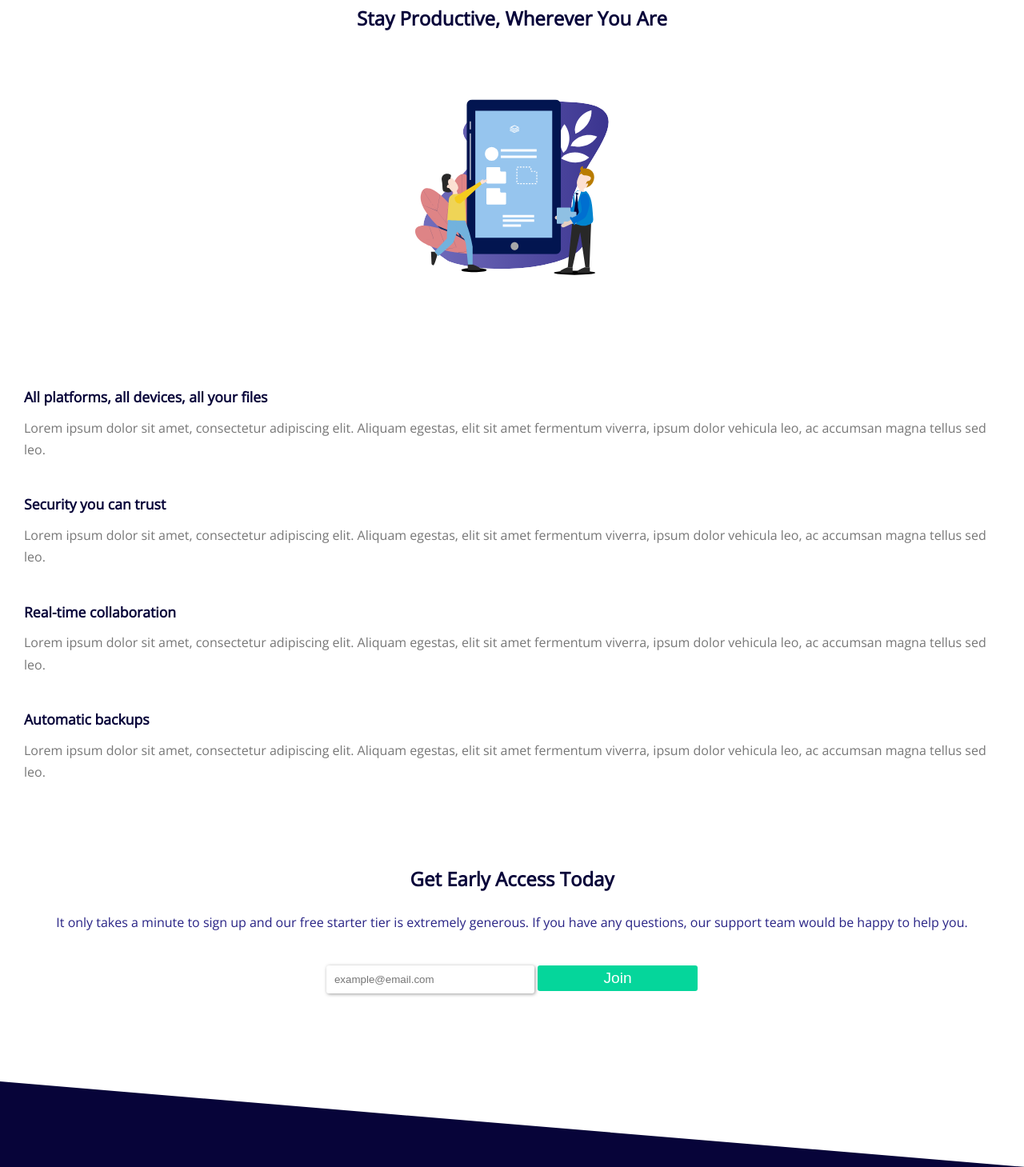
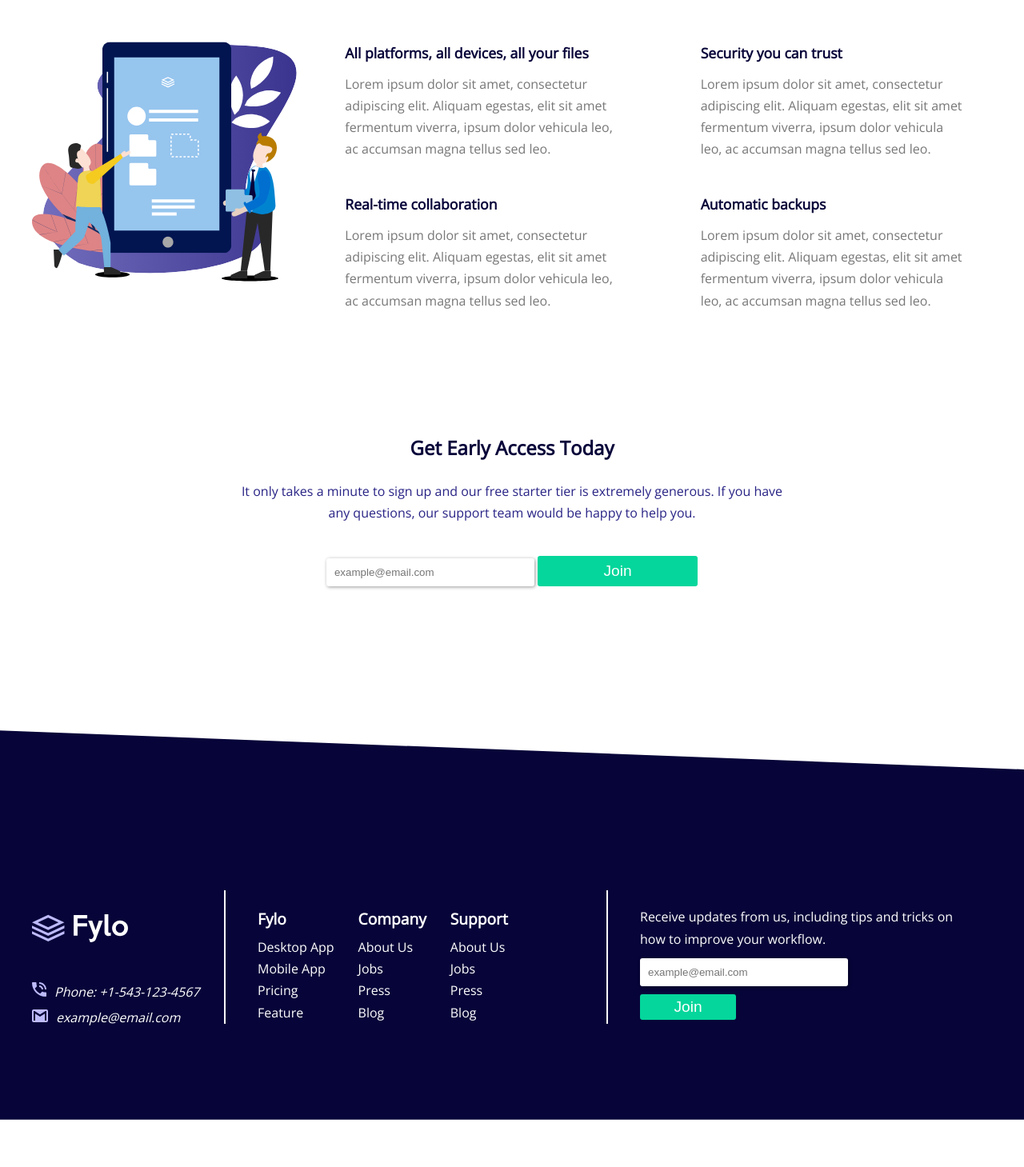
Before and after one commit to DiegoBezerra89/FrontEndMentor, a plain HTML site: page 02-Fylo/index.html in a window 1280 px wide. Shown: the part 897-2356 px from the top of the page at 80% size. After the commit the page ends 2297 px from the top, so only its background shows below. Drawn offline with nearby package versions, Linux system fonts and the light colour scheme.

Commit message:
complete desktop formatting

```diff
--- a/02-Fylo/css/style.css
+++ b/02-Fylo/css/style.css
@@ -12,7 +12,7 @@ body {
 .header{
     position: relative;
     display: block;
-    height: 800px;
+    height: 700px;
     background-image: linear-gradient(to bottom right ,#120b6e, #7a76c4 );
     clip-path: polygon(0 0, 100% 0, 100% 100%, 0% 90%);
 }
@@ -78,7 +78,7 @@ body {
 .button-get-started {
     color: white;
     text-decoration: none;
-    padding: 5px 1em;
+    padding: 8px 1em;
     border-radius: 3px;
     transition: .2s;
     font-size: 1.2em;
@@ -98,6 +98,7 @@ body {
 /*##### Main #####*/
 .main{
     margin-top: 40px;
+    position: relative;
 }
 .main-intro-box{
     text-align: center;
@@ -105,14 +106,15 @@ body {
 }
 .main-intro-title{
     color: hsl(243, 87%, 12%);
-    font-weight: 700;
-    font-size: 1.5em;
+    font-size: 1.8em;
 }
 .main-intro-image-box{
-    margin-top: 80px;
+    margin-bottom: 40px;
+    display: block;
+    text-align: center;
 }
 .main-intro-image{
-    height: 220px;
+    height: 300px;
 }
 .main-description{
     padding: 30px;
@@ -223,11 +225,129 @@ input[type="submit"]{
 .footer-li-title{
     font-weight: 600;
     margin-bottom: 5px;
+    font-size: 1.2em;
 }
 .footer-li-links a{
     color: white;
     text-decoration: none;
 }
+
+
+
+/* ###### MEDIA QUERIES ####### */
+
+@media screen and (min-width: 768px){
+    .header-flex{
+        display: flex;
+        flex-direction: row-reverse;
+
+        padding: 30px;
+    }
+    .header-box{
+        padding: 60px;
+    }
+    .header-nav {
+        display: inline-block;
+        position: absolute;
+        top: 50px;
+        right: 50px;
+    }
+    .header-image-box{
+        width: 50%;
+    }
+    .header-title-box{
+        /* margin-top: 80px; */
+        width: 50%;
+        text-align: left;
+        padding: 60px;
+    }
+    .button-get-started{
+        text-align: center;
+    }
+
+    /*##### MAIN #####*/
+
+    .main-grid-container{
+        display: grid;
+        grid-template-areas:
+            "one    two    three"
+            "one   two1    three1";
+            padding: 40px;
+            grid-gap: 30px;
+    }
+    .main-description-section{
+        margin: 0 0;
+    }
+    .grid-item{
+        padding: 0 30px;
+        text-align: left;
+    }
+    .main-grid-item-image{
+        grid-area: one;
+    }
+    .main-intro-image{
+        height: 300px;
+    }
+    .main-grid-item-1{
+        grid-area: two;
+    }
+    .main-grid-item-2{
+        grid-area: three;
+    }
+    .main-grid-item-3{
+        grid-area: two1;
+    }
+    .main-grid-item-4{
+        grid-area: three1;
+    }
+    .early-access-box{
+        padding: 100px 300px;
+    }
+    .footer-logo{
+        margin-top: 20px;
+    }
+    .footer{
+        padding-top: 80px;
+    }
+    .footer-box{
+        display: grid;
+        grid-template-areas: "one two three";
+        grid-template-columns: .5fr 1fr 1fr;
+    }
+    .footer-address-box{
+        margin-top: 90px;
+    }
+    .footer-links{
+        display: flex;
+        grid-area: two;
+        padding: 0 40px;
+        border-left: 2px solid #fff;
+        border-right: 2px solid #fff;
+    }
+    .footer-section-links:nth-child(2){
+        margin-left: 30px;
+    }
+    .footer-section-links:nth-child(3){
+        margin-left: 30px;
+    }
+    .footer-news-box{
+        grid-area: three;
+        margin-top: 100px;
+        padding: 0 40px;
+        text-align: left;
+    }
+    .footer-news-box input[type=submit]{
+        display: block;
+    }
+    .footer-news-box input[type=email]{
+        display: block;
+    }
+
+}
+
+
+
+
 /* # Front-end Style Guide
 
 ## Layout
--- a/02-Fylo/index.html
+++ b/02-Fylo/index.html
@@ -22,6 +22,7 @@
         <a href="#" class="button-green button-default">Sign up</a>
       </nav>
     </div>
+    <div class="header-flex">
       <div class="header-image-box">
         <img src="images/illustration-hero.svg" alt="an illustration of a man with a secure folder" class="header-image">
       </div>
@@ -29,16 +30,17 @@
           <h1 class="header-title">All Your Files In One Secure Location, Accessible Anywhere.</h1>
           <a href="#" class="button-get-started">Get Started</a>
       </div>
+    </div>
   </header>
   <main class="main">
     <div class="main-intro-box">
       <h1 class="main-intro-title">Stay Productive, Wherever You Are</h1>
-      <div class="main-intro-image-box">
-        <img src="images/illustration-features.svg" class="main-intro-image">
     </div>
+      <article class="main-description main-grid-container">
+        <div class="main-intro-image-box main-grid-item-image">
+          <img class="main-intro-image" src="images/illustration-features.svg" alt="people with a big tablet with folders on it">
         </div>
-    <article class="main-description" title="Description of Fylo tools">
-      <section class="main-description-section">
+        <section class="main-description-section main-grid-item-1 grid-item">
           <h2 class="main-description-title">All platforms, all devices, all your files</h2>
           <p class="main-description-parag">
             Lorem ipsum dolor sit amet, consectetur adipiscing elit. Aliquam
@@ -46,7 +48,7 @@
             leo, ac accumsan magna tellus sed leo.
           </p>
         </section>
-      <section class="main-description-section">
+        <section class="main-description-section main-grid-item-2 grid-item">
           <h2 class="main-description-title">Security you can trust</h2>
           <p class="main-description-parag">
             Lorem ipsum dolor sit amet, consectetur adipiscing elit. Aliquam
@@ -54,7 +56,7 @@
             leo, ac accumsan magna tellus sed leo.
           </p>
         </section>
-      <section class="main-description-section">
+        <section class="main-description-section main-grid-item-3 grid-item">
           <h2 class="main-description-title">Real-time collaboration</h2>
           <p class="main-description-parag">
             Lorem ipsum dolor sit amet, consectetur adipiscing elit. Aliquam
@@ -62,7 +64,7 @@
             leo, ac accumsan magna tellus sed leo.
           </p>
         </section>
-      <section class="main-description-section">
+        <section class="main-description-section main-grid-item-4 grid-item">
           <h2 class="main-description-title">Automatic backups</h2>
           <p class="main-description-parag">
             Lorem ipsum dolor sit amet, consectetur adipiscing elit. Aliquam
@@ -71,7 +73,7 @@
           </p>
         </section>
       </article>
-    <div class="early-access-box">
+    <div class="early-access-box main-grid-item-5">
       <div class="early-access-div">
         <h2 class="early-access-title">Get Early Access Today</h2>
         <p class="early-access-text">
@@ -86,14 +88,11 @@
           <input type="submit" class="button-get-started" value="Join">
         </form>
     </div>
-    </div>
   </main>
   <footer class="footer">
     <div class="footer-box">
-      <div class="footer-logo-box">
+      <div class="footer-address-box">
         <img src="images/logo.svg" class="footer-logo">
-      </div>
-      <div class="footer-address-box">
         <address title="Fylo Contact">
           <ul class="footer-adress-ul">
             <li class="footer-adress-li"><img src="images/icon-phone.svg" class="footer-adress-icon">Phone: +1-543-123-4567</li>
```
Lines whose indentation alone changed are shown as unchanged.
